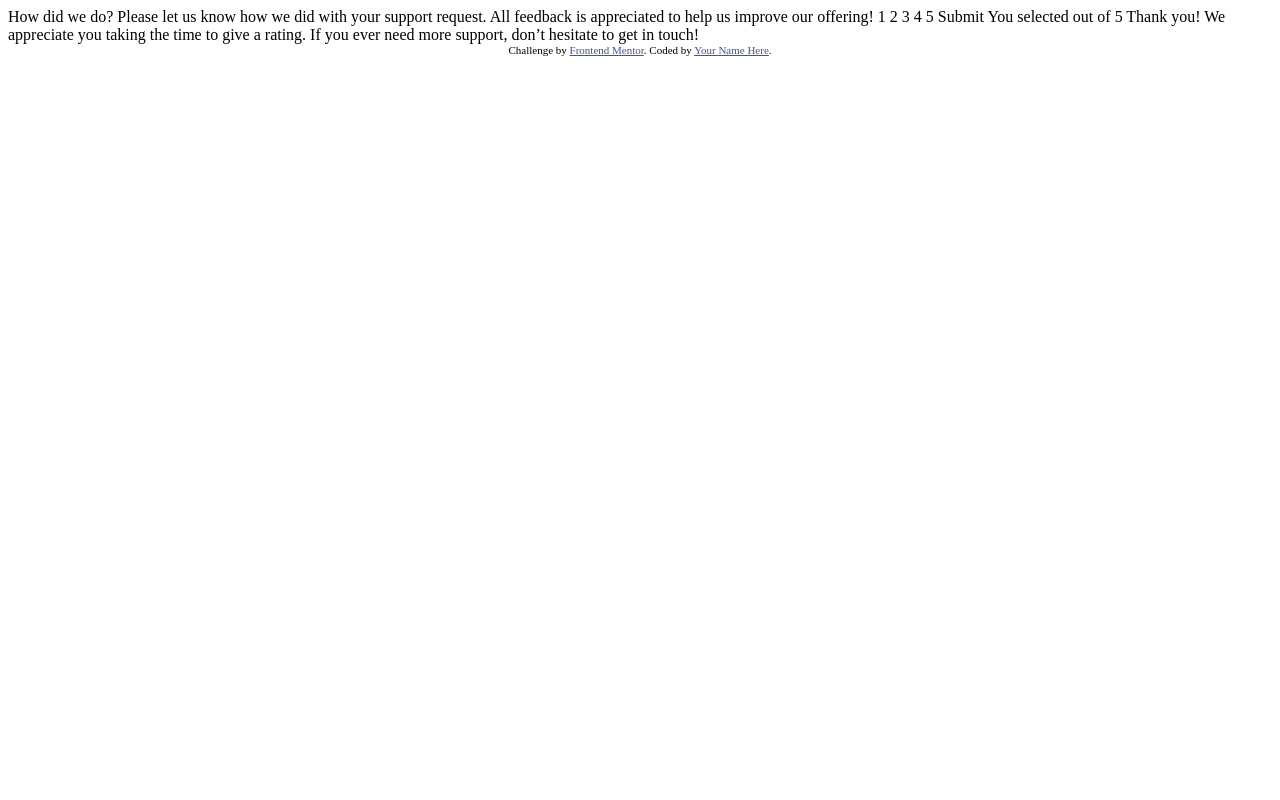
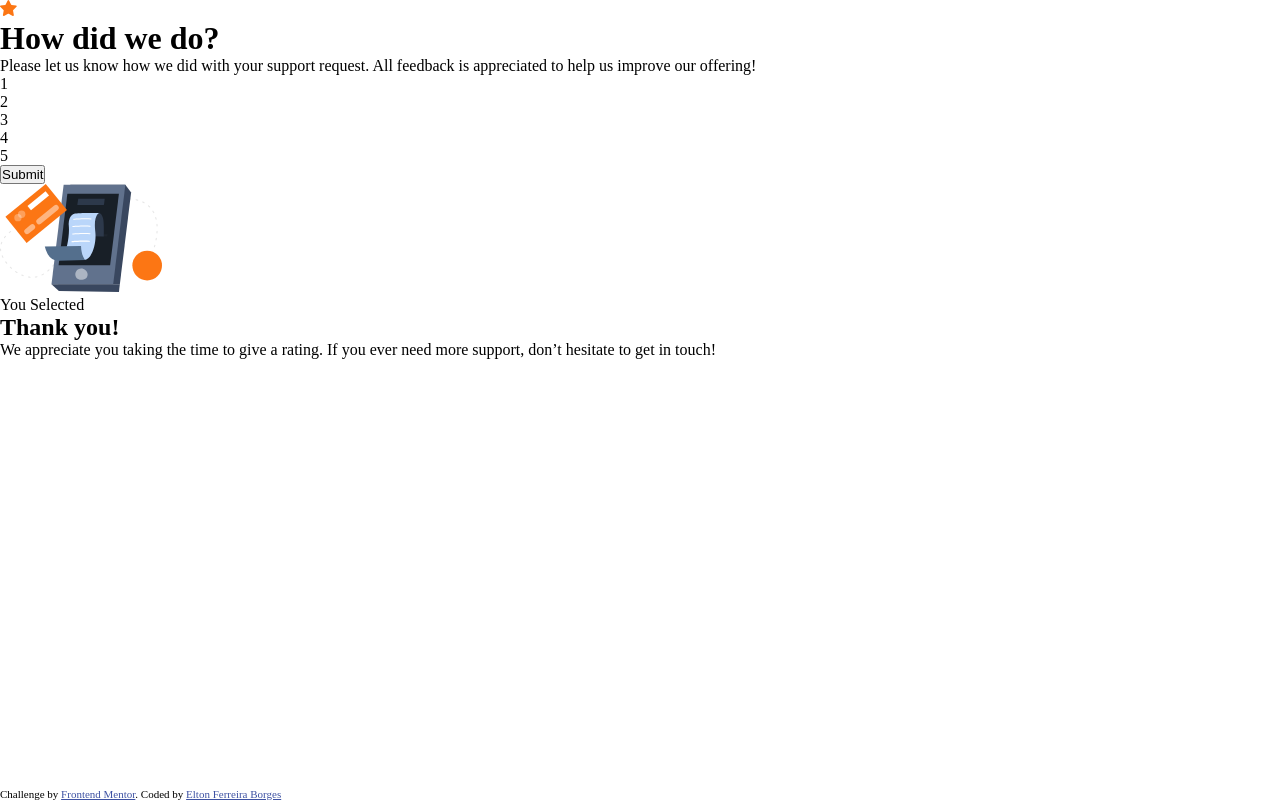
Before and after one commit to CriM1Nal1337/interactive-rating-component-main, a plain HTML site: page index.html in a window 1280 px wide. Drawn offline with Linux system fonts and the light colour scheme.

Commit message:
html-starting

```diff
--- a/index.html
+++ b/index.html
@@ -1,49 +1,62 @@
 <!DOCTYPE html>
 <html lang="en">
   <head>
-  <meta charset="UTF-8">
-  <meta name="viewport" content="width=device-width, initial-scale=1.0"> <!-- displays site properly based on user's device -->
+    <meta charset="UTF-8" />
+    <meta name="viewport" content="width=device-width, initial-scale=1.0" />
+    <!-- displays site properly based on user's device -->
 
-  <link rel="icon" type="image/png" sizes="32x32" href="./images/favicon-32x32.png">
-
+    <link
+      rel="icon"
+      type="image/png"
+      sizes="32x32"
+      href="src/images/favicon-32x32.png"
+    />
+    <link rel="stylesheet" href="src/css/style.css" />
+    <link rel="stylesheet" href="src/css/variables.css" />
+    <link rel="stylesheet" href="src/css/reset.css" />
+    <link rel="stylesheet" href="src/css/responsive.css" />
     <title>Frontend Mentor | Interactive rating component</title>
-
-  <!-- Feel free to remove these styles or customise in your own stylesheet 👍 -->
-  <style>
-    .attribution { font-size: 11px; text-align: center; }
-    .attribution a { color: hsl(228, 45%, 44%); }
-  </style>
   </head>
   <body>
-
     <!-- Rating state start -->
-
-  How did we do?
-
-  Please let us know how we did with your support request. All feedback is appreciated
-  to help us improve our offering!
-
-  1 2 3 4 5
-
-  Submit
-
+    <main>
+      <div class="container">
+        <img src="src/images/icon-star.svg" class="star" />
+        <h1 class="title">How did we do?</h1>
+        <p>
+          Please let us know how we did with your support request. All feedback
+          is appreciated to help us improve our offering!
+        </p>
+        <ul class="rating-list">
+          <li class="rating" id="1">1</li>
+          <li class="rating" id="2">2</li>
+          <li class="rating" id="3">3</li>
+          <li class="rating" id="4">4</li>
+          <li class="rating" id="5">5</li>
+        </ul>
+        <button class="subit" id="btn">Submit</button>
+      </div>
       <!-- Rating state end -->
 
       <!-- Thank you state start -->
+      <div class="container-thank-you">
+        <img src="src/images/illustration-thank-you.svg" class="thank-you-img">
+        <p class="selected">You Selected</p>
+        <h2>Thank you!</h2>
+        <p>
+          We appreciate you taking the time to give a rating. If you ever need
+          more support, don’t hesitate to get in touch!
+        </p>
+      </div>
+    </main>
+    <footer class="attribution">
+      Challenge by
+      <a href="https://www.frontendmentor.io?ref=challenge" target="_blank"
+        >Frontend Mentor</a
+      >. Coded by
+      <a href="https://github.com/CriM1Nal1337">Elton Ferreira Borges</a>
+    </footer>
 
-  You selected <!-- Add rating here --> out of 5
-
-  Thank you!
-
-  We appreciate you taking the time to give a rating. If you ever need more support,
-  don’t hesitate to get in touch!
-
-  <!-- Thank you state end -->
-
-
-  <div class="attribution">
-    Challenge by <a href="https://www.frontendmentor.io?ref=challenge" target="_blank">Frontend Mentor</a>.
-    Coded by <a href="#">Your Name Here</a>.
-  </div>
+    <script src="src/js/index.js"></script>
   </body>
 </html>
--- /dev/null
+++ b/src/css/reset.css
@@ -0,0 +1,9 @@
+* {
+    margin: 0;
+    padding: 0;
+    box-sizing: border-box;
+  }
+
+  ul {
+    list-style: none;
+  }
--- /dev/null
+++ b/src/css/style.css
@@ -0,0 +1,9 @@
+.attribution {
+  font-size: 11px;
+  text-align: center;
+  position: absolute;
+  bottom: 0;
+}
+.attribution a {
+  color: hsl(228, 45%, 44%);
+}
--- /dev/null
+++ b/src/css/variables.css
@@ -0,0 +1,8 @@
+:root {
+  --Orange: hsl(25, 97%, 53%);
+  --White: hsl(0, 0%, 100%);
+  --LightGrey: hsl(217, 12%, 63%);
+  --MediumGrey: hsl(216, 12%, 54%);
+  --DarkBlue: hsl(213, 19%, 18%);
+  --VeryDarkBlue: hsl(216, 12%, 8%);
+}
```
Also changed, not shown: src/css/responsive.css (added), src/images/favicon-32x32.png (renamed from images/favicon-32x32.png), src/images/icon-star.svg (renamed from images/icon-star.svg), src/images/illustration-thank-you.svg (renamed from images/illustration-thank-you.svg). Lines whose indentation alone changed are shown as unchanged.
